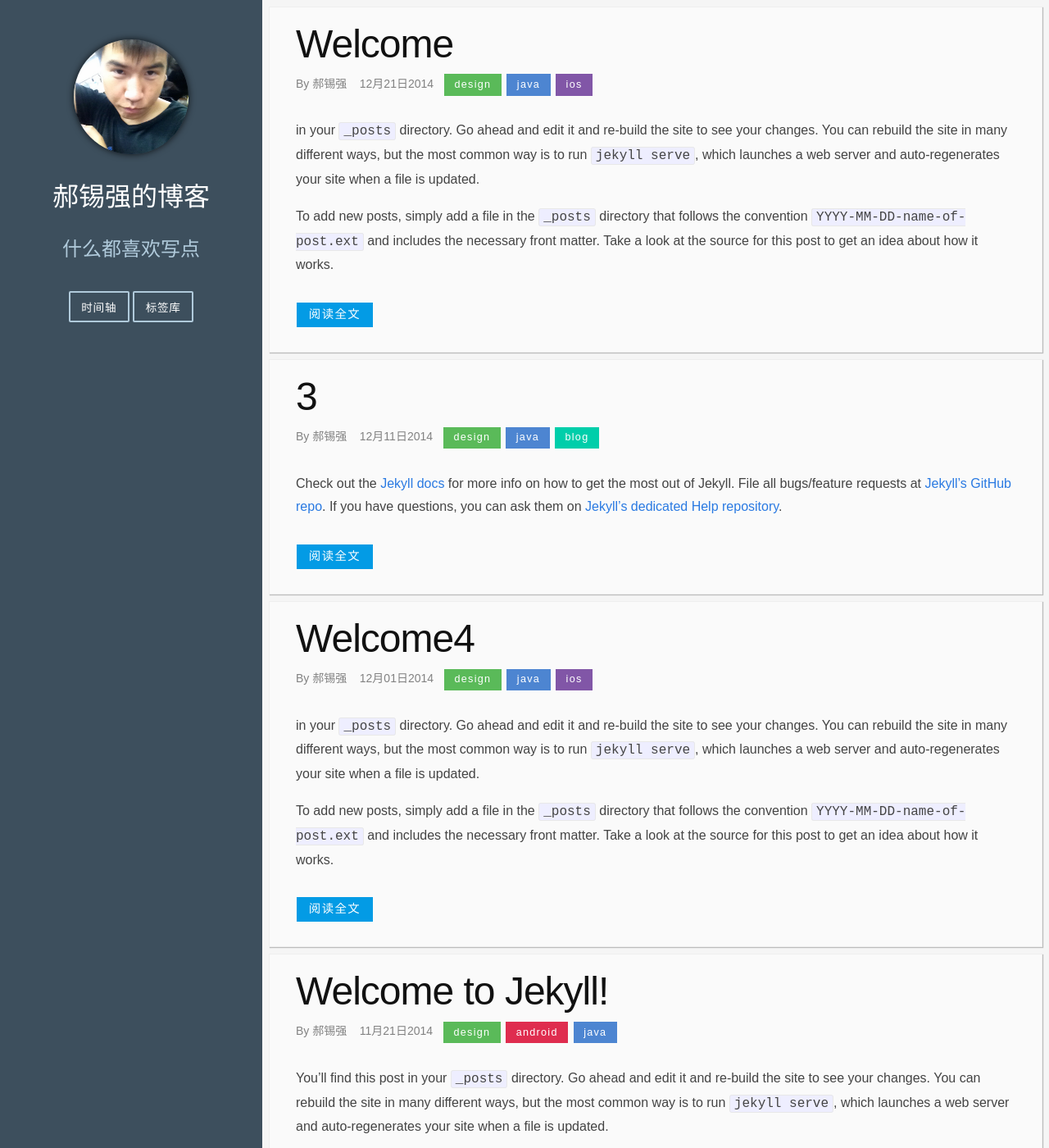
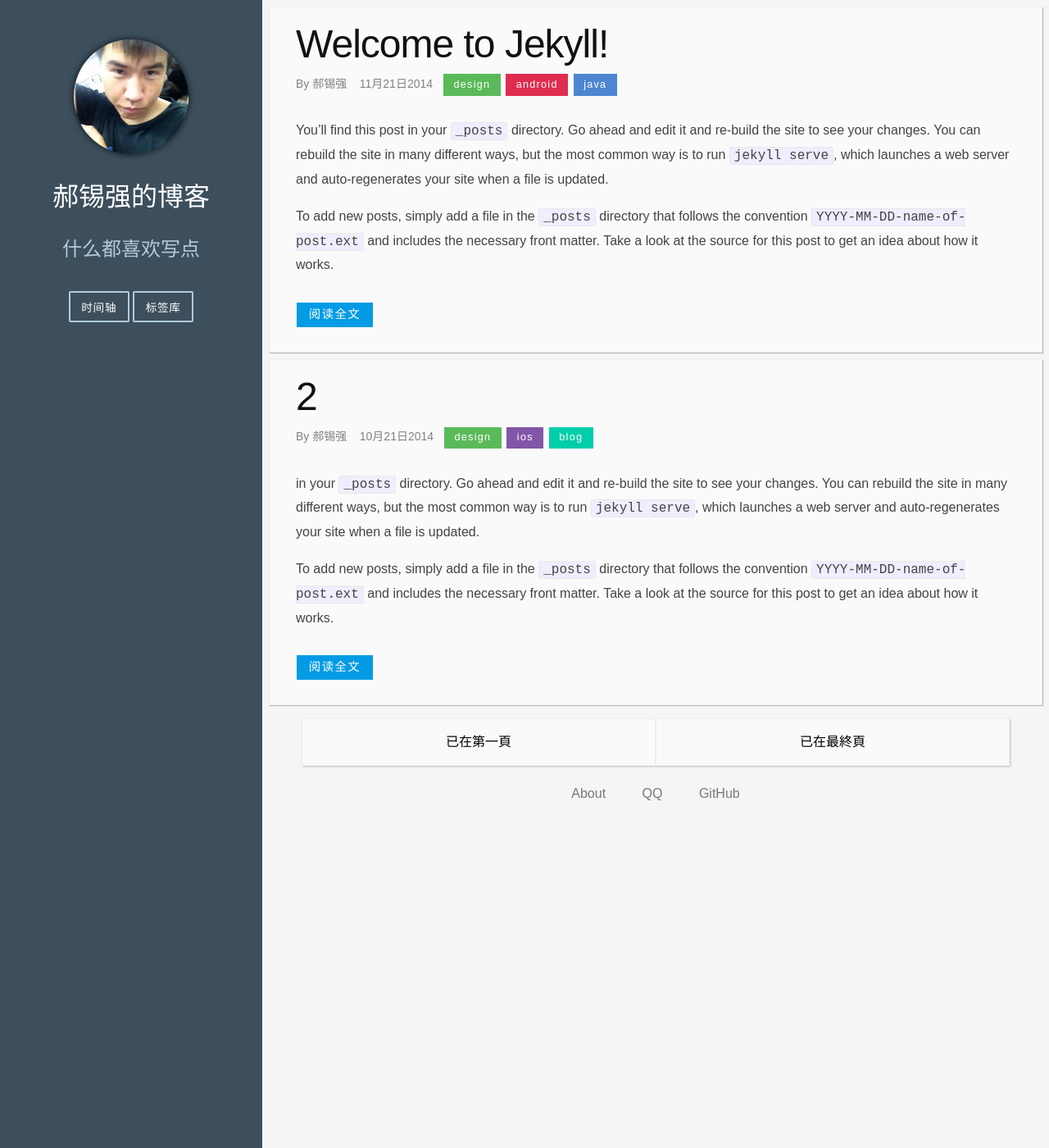
Before and after one commit to Haoxiqiang/haoxiqiang.github.io, a Jekyll site: the page built from index.html, in a window 1280 px wide and 1400 px high. Shown: the whole window at 82% size. Built offline with Jekyll 4.4.1, drawn with Linux system fonts in a browser that asks for light colours; the list of posts is cut into pages by our own code.

Commit message:
1.update v2.02

```diff
--- a/_config.yml
+++ b/_config.yml
@@ -7,9 +7,6 @@ production_url: http://haoxiqiang.info
 #
 
 # Serving
-detach:  false
-port:    4000
-host:    127.0.0.1
 url: "http://haoxiqiang.info"
 baseurl: ""
 twitter_username: haoxiqiang
--- a/_posts/2014-12-01-welcome4.markdown
+++ /dev/null
@@ -1,21 +0,0 @@
----
-layout: post
-title:  "Welcome4"
-date:   2014-12-01 12:19:05
-author: 郝锡强
-categories: blog
-tags: [design,java,ios,css,javascript]
----
-in your `_posts` directory. Go ahead and edit it and re-build the site to see your changes. You can rebuild the site in many different ways, but the most common way is to run `jekyll serve`, which launches a web server and auto-regenerates your site when a file is updated.
-
-To add new posts, simply add a file in the `_posts` directory that follows the convention `YYYY-MM-DD-name-of-post.ext` and includes the necessary front matter. Take a look at the source for this post to get an idea about how it works.
-<!-- more -->
-
-
-{% highlight bash %}
-def print_hi(name)
-  puts "Hi, #{name}"
-end
-print_hi('Tom')
-#=> prints 'Hi,STDOUT.
-{% endhighlight %}
--- a/_posts/2014-12-11-3.markdown
+++ /dev/null
@@ -1,15 +0,0 @@
----
-layout: post
-title:  "3"
-date:   2014-12-11 21:19:05
-author: 郝锡强
-categories: blog
-tags: [design,java,blog,css,javascript]
----
-
-
-Check out the [Jekyll docs][jekyll] for more info on how to get the most out of Jekyll. File all bugs/feature requests at [Jekyll’s GitHub repo][jekyll-gh]. If you have questions, you can ask them on [Jekyll’s dedicated Help repository][jekyll-help].
-
-[jekyll]:      http://jekyllrb.com
-[jekyll-gh]:   https://github.com/jekyll/jekyll
-[jekyll-help]: https://github.com/jekyll/jekyll-help
--- a/_posts/2014-12-21-welcome.markdown
+++ /dev/null
@@ -1,41 +0,0 @@
----
-layout: post
-title:  "Welcome"
-date:   2014-12-21 22:19:05
-author: 郝锡强
-categories: blog
-tags: [design,java,ios,blog,css,javascript]
----
-in your `_posts` directory. Go ahead and edit it and re-build the site to see your changes. You can rebuild the site in many different ways, but the most common way is to run `jekyll serve`, which launches a web server and auto-regenerates your site when a file is updated.
-
-To add new posts, simply add a file in the `_posts` directory that follows the convention `YYYY-MM-DD-name-of-post.ext` and includes the necessary front matter. Take a look at the source for this post to get an idea about how it works.
-<!-- more -->
-Jekyll also offers powerful support for code snippets:
-
-{% highlight bash %}
-def print_hi(name)
-  puts "Hi, #{name}"
-end
-print_hi('Tom')
-#=> prints 'Hi,STDOUT.
-{% endhighlight %}
-
-$$
-\begin{aligned} \dot{x} &= \sigma(y-x) \\
-\dot{y} &= \rho x - y - xz \\
-\dot{z} &= -\beta z + xy \end{aligned}
-$$
-
-$$a^2 + b^2 = c^2$$
-
-
-
-Check out the [Jekyll docs][jekyll] for more info on how to get the most out of Jekyll. File all bugs/feature requests at [Jekyll’s GitHub repo][jekyll-gh]. If you have questions, you can ask them on [Jekyll’s dedicated Help repository][jekyll-help].
-
-[jekyll]:      http://jekyllrb.com
-[jekyll-gh]:   https://github.com/jekyll/jekyll
-[jekyll-help]: https://github.com/jekyll/jekyll-help
-
-
-
-When $a \ne 0$, there are two solutions to \(ax^2 + bx + c = 0\) and they are
```
Also changed, not shown: _posts/2014-09-21-welcome5.markdown (deleted, +0 -27 lines), 14 other files.
